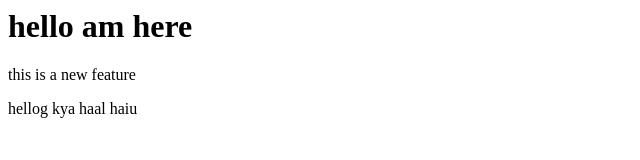
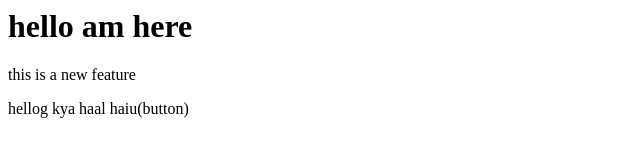
Before and after one commit to SammyQayyum/local-repo, a plain HTML site: page index.html in a window 1280 px wide. Shown: the full height of the page, 0-640 px from the left. Drawn offline with Linux system fonts and the light colour scheme.

```diff
--- a/index.html
+++ b/index.html
@@ -1,3 +1,3 @@
 <h1>hello am here</h1>
 <p>this is a new feature</p>
-<p>hellog kya haal haiu</p>
+<p>hellog kya haal haiu(button)</p>
```
